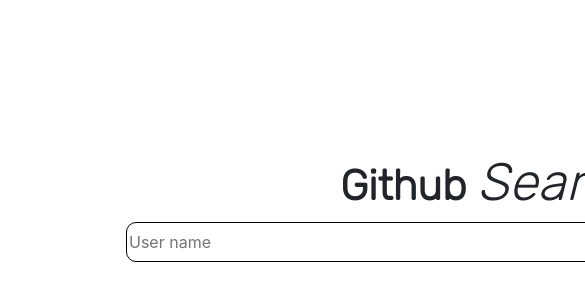
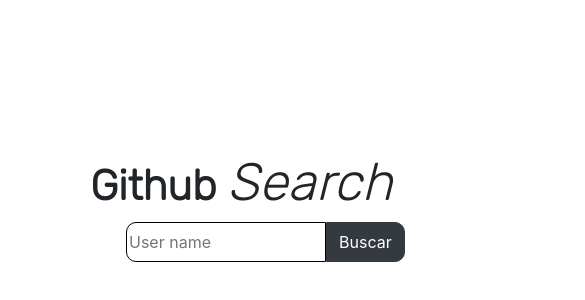
Before and after one commit to Carloss0002/Search-User, a Vue app: page / in a window 390 px wide. Shown: the part 246-546 px from the top of the page, 585 px wide, since content can reach past the window. Built offline with nearby package versions, Linux system fonts and the light colour scheme.

Commit message:
penultima versão

```diff
--- a/src/components/Form.vue
+++ b/src/components/Form.vue
@@ -2,7 +2,7 @@
    <div>
       <header class="mb-5">
          <div :class="{'formulario':elementos==false&&error[0] === 0, '':error[0]===1}">
-            <div :class="{'d-flex align-items-center justify-content-around':elementos||error[0]===1}">
+            <div :class="{'d-flex align-items-center justify-content-around forMd':elementos||error[0]===1}">
                <h1>Github <span>Search</span></h1>
 
                <div class="ml-5 d-flex align-items-center">
--- a/src/components/geral.css
+++ b/src/components/geral.css
@@ -37,3 +37,12 @@
     outline: none;
     border-radius: 0 10px 10px 0;
 }
+@media (max-width: 992px) {
+    .form{
+        width: 200px;
+    }
+    .forMd{
+        display: flex;
+        flex-direction: column;
+    }
+}
```
Also changed, not shown: src/components/User.vue (line endings or trailing spaces).
